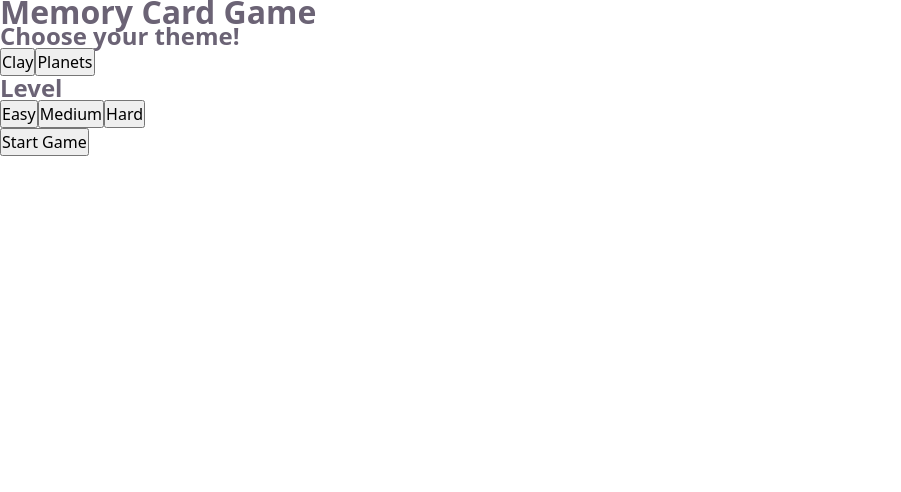
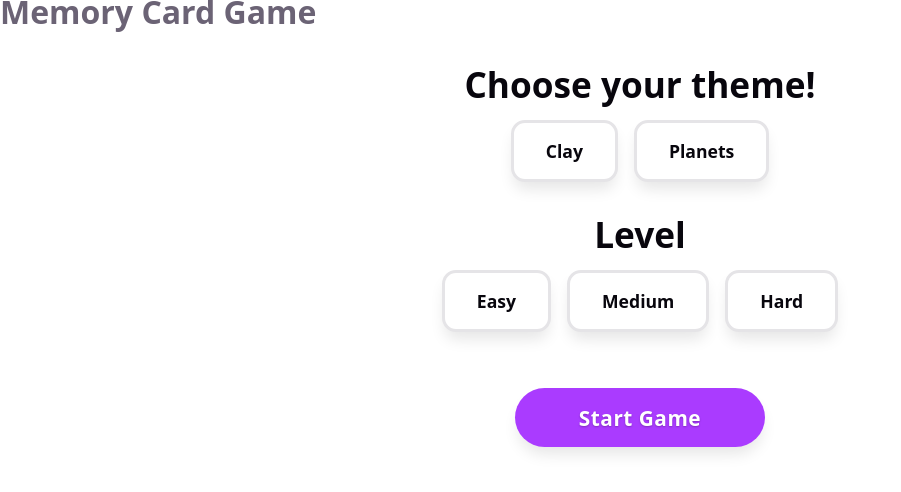
Before and after one commit to cmatsagka/memory-card, a React (Vite) app: page / in a window 1280 px wide. Shown: the top 492 px of the page, without its empty margins (0-901 px from the left). Built offline with nearby package versions, Linux system fonts and the light colour scheme.

Commit message:
style: add styling and fluid clamp sizes to SetupScreen

```diff
--- a/src/screens/SetupScreen.jsx
+++ b/src/screens/SetupScreen.jsx
@@ -1,4 +1,5 @@
 import { useState } from 'react';
+import '../styles/SetupScreen.css';
 
 function SetupScreen({ onStartGame }) {
 	const [selectedTheme, setSelectedTheme] = useState('planets');
--- a/src/styles/GameOverScreen.css
+++ b/src/styles/GameOverScreen.css
@@ -14,8 +14,9 @@
 	font-weight: 800;
 }
 
-.score-section {
+.score-section p {
 	font-size: clamp(1rem, 2vw, 1.25rem);
+	margin-bottom: 1rem;
 }
 
 .game-over .high-score {
--- /dev/null
+++ b/src/styles/SetupScreen.css
@@ -0,0 +1,75 @@
+.setup-screen {
+	display: flex;
+	flex-direction: column;
+	align-items: center;
+	text-align: center;
+	padding: clamp(1.5rem, 4vw, 3rem);
+	max-width: 600px;
+	margin: 0 auto;
+	animation: popIn 0.4s cubic-bezier(0.175, 0.885, 0.32, 1.275) forwards;
+}
+
+.setup-screen h2 {
+	font-size: clamp(1.5rem, 3.5vw, 2.2rem);
+	color: var(--text-h);
+	margin-bottom: 1rem;
+	font-weight: 800;
+}
+
+.theme-setup,
+.level-setup {
+	margin-bottom: 2rem;
+	width: 100%;
+}
+
+.theme-setup button,
+.level-setup button {
+	background-color: hsl(0, 0%, 100%);
+	color: var(--text-h);
+	border: 3px solid var(--border);
+	border-radius: 14px;
+	padding: clamp(0.6rem, 1.5vw, 1rem) clamp(1.2rem, 2.5vw, 2rem);
+	margin: 0.5rem;
+	font-size: clamp(1rem, 2vw, 1.1rem);
+	font-weight: 700;
+	box-shadow: var(--shadow);
+	transition: all 0.2s cubic-bezier(0.175, 0.885, 0.32, 1.275);
+}
+
+.theme-setup button:hover,
+.level-setup button:hover {
+	transform: translateY(-3px);
+	border-color: var(--accent);
+}
+
+.theme-setup button:active,
+.level-setup button:active {
+	background-color: var(--accent);
+	color: hsl(0, 0%, 100%);
+	border-color: var(--accent);
+	transform: scale(1.05);
+	box-shadow: 0 10px 20px hsla(280, 73%, 56%, 0.3);
+}
+
+.setup-screen .start-btn {
+	background-color: var(--accent);
+	color: hsl(0, 0%, 100%);
+	border: none;
+	border-radius: 50px;
+	padding: clamp(0.8rem, 2vw, 1.1rem) clamp(2.5rem, 5vw, 4rem);
+	font-size: clamp(1.1rem, 2.5vw, 1.3rem);
+	font-weight: 700;
+	letter-spacing: 0.5px;
+	text-shadow: 0 1px 2px hsla(0, 0%, 0%, 0.25);
+	box-shadow: var(--shadow);
+	cursor: pointer;
+	transition:
+		transform 0.2s ease,
+		filter 0.2s ease;
+	margin-top: 1rem;
+}
+
+.setup-screen .start-btn:hover {
+	transform: translateY(-3px) scale(1.05);
+	filter: brightness(1.1);
+}
```
